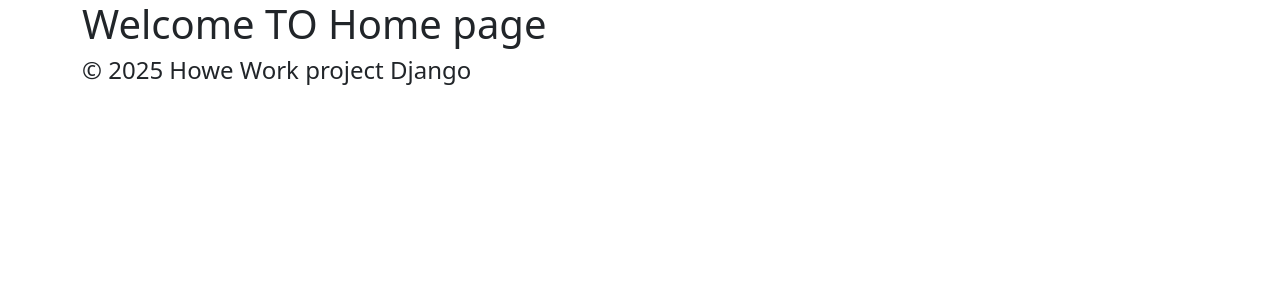
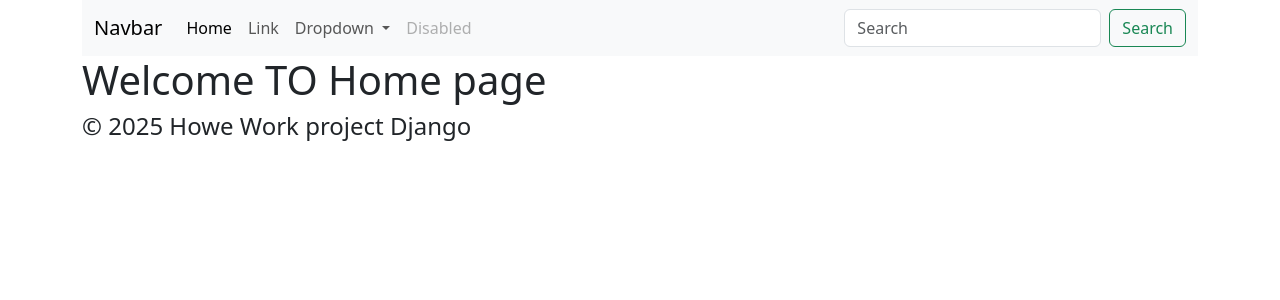
Before and after one commit to Murakasi/home_work_django, a Django app: template lesson_3/templates/base.html in a window 1280 px wide. Shown: the top 300 px of the page. Run offline with Django 5.2, Linux system fonts and the light colour scheme; the template is opened without the code that fills it, so the values that code supplies are empty.

Commit message:
add nuv bar in lesson_3/templates/base.html

```diff
--- a/lesson_3/templates/base.html
+++ b/lesson_3/templates/base.html
@@ -9,6 +9,42 @@
 <body>
   <div class="container">
     <header>
+      <nav class="navbar navbar-expand-lg bg-body-tertiary">
+        <div class="container-fluid">
+          <a class="navbar-brand" href="#">Navbar</a>
+          <button class="navbar-toggler" type="button" data-bs-toggle="collapse" data-bs-target="#navbarSupportedContent" aria-controls="navbarSupportedContent" aria-expanded="false" aria-label="Toggle navigation">
+            <span class="navbar-toggler-icon"></span>
+          </button>
+          <div class="collapse navbar-collapse" id="navbarSupportedContent">
+            <ul class="navbar-nav me-auto mb-2 mb-lg-0">
+              <li class="nav-item">
+                <a class="nav-link active" aria-current="page" href="#">Home</a>
+              </li>
+              <li class="nav-item">
+                <a class="nav-link" href="#">Link</a>
+              </li>
+              <li class="nav-item dropdown">
+                <a class="nav-link dropdown-toggle" href="#" role="button" data-bs-toggle="dropdown" aria-expanded="false">
+                  Dropdown
+                </a>
+                <ul class="dropdown-menu">
+                  <li><a class="dropdown-item" href="#">Action</a></li>
+                  <li><a class="dropdown-item" href="#">Another action</a></li>
+                  <li><hr class="dropdown-divider"></li>
+                  <li><a class="dropdown-item" href="#">Something else here</a></li>
+                </ul>
+              </li>
+              <li class="nav-item">
+                <a class="nav-link disabled" aria-disabled="true">Disabled</a>
+              </li>
+            </ul>
+            <form class="d-flex" role="search">
+              <input class="form-control me-2" type="search" placeholder="Search" aria-label="Search">
+              <button class="btn btn-outline-success" type="submit">Search</button>
+            </form>
+          </div>
+        </div>
+      </nav>
       <div class="container">
         {% block nuv %}{% endblock %}
       </div>
```
